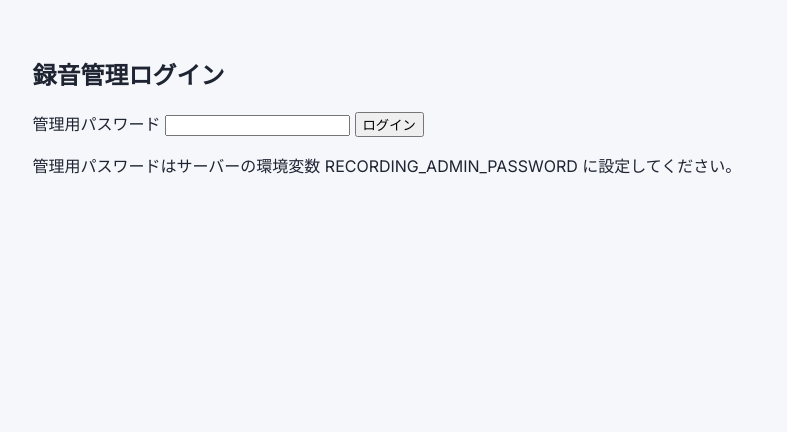
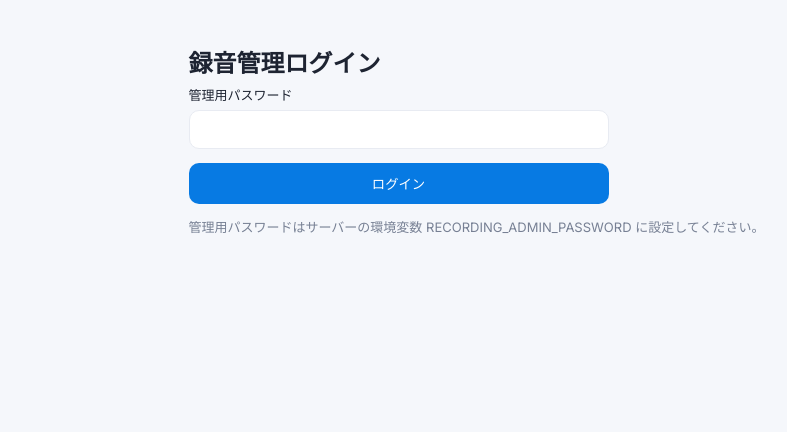
Before and after one commit to k1416465/Meigen, a Flask app: page /recording/admin/login in a window 1280 px wide. Shown: the part 76-508 px from the top of the page, without its empty margins (34-821 px from the left). Run offline with Flask 3, Linux system fonts and the light colour scheme; data that the repository does not hold is empty.

Commit message:
Add files via upload

```diff
--- a/home_dashboard_site/static/style.css
+++ b/home_dashboard_site/static/style.css
@@ -4256,3 +4256,24 @@ a.recording-tag:hover { opacity: .8; }
         margin-left: 8px !important;
     }
 }
+
+
+/* 録音管理画面 */
+.recording-admin-page { max-width: 820px; margin: 0 auto; padding: 8px 0 40px; }
+.recording-admin-page h1 { margin: 0 0 6px; }
+.recording-admin-heading { display:flex; align-items:flex-start; justify-content:space-between; gap:12px; margin-bottom:18px; }
+.recording-admin-heading p, .recording-admin-note { color:var(--muted); font-size:13px; }
+.recording-admin-search { display:flex; gap:8px; margin:16px 0; }
+.recording-admin-search input, .recording-admin-edit input, .recording-admin-login input { min-width:0; width:100%; box-sizing:border-box; padding:11px 12px; border:1px solid var(--border); border-radius:10px; background:var(--surface); color:inherit; }
+.recording-admin-search input { flex:1; }
+.recording-admin-search button, .recording-admin-edit button, .recording-admin-login button, .recording-admin-secondary { border:0; border-radius:10px; padding:11px 15px; background:var(--purple); color:white; cursor:pointer; }
+.recording-admin-secondary { background:var(--surface); color:inherit; border:1px solid var(--border); }
+.recording-admin-card { border:1px solid var(--border); border-radius:14px; padding:15px; margin:14px 0; background:var(--surface); }
+.recording-admin-file { display:flex; flex-direction:column; gap:4px; margin-bottom:12px; overflow-wrap:anywhere; }
+.recording-admin-file small { color:var(--muted); font-size:12px; }
+.recording-admin-edit { display:grid; grid-template-columns:1fr 1fr; gap:12px; }
+.recording-admin-edit label, .recording-admin-login label { display:flex; flex-direction:column; gap:6px; font-size:13px; }
+.recording-admin-edit button { grid-column:1 / -1; justify-self:start; }
+.recording-admin-login { max-width:420px; display:grid; gap:14px; }
+.recording-admin-error { color:#c62828; }
+@media(max-width:600px) { .recording-admin-edit { grid-template-columns:1fr; } .recording-admin-edit button { width:100%; } .recording-admin-heading { align-items:center; } .recording-admin-search button { flex:0 0 auto; } }
```
